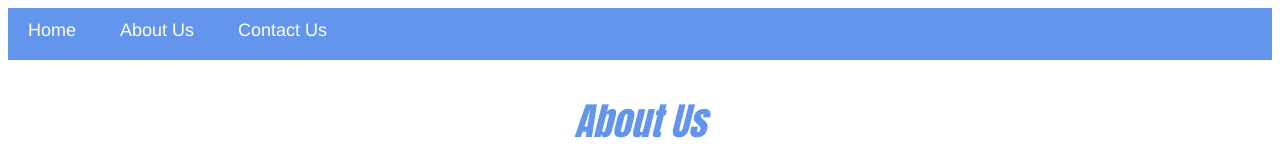
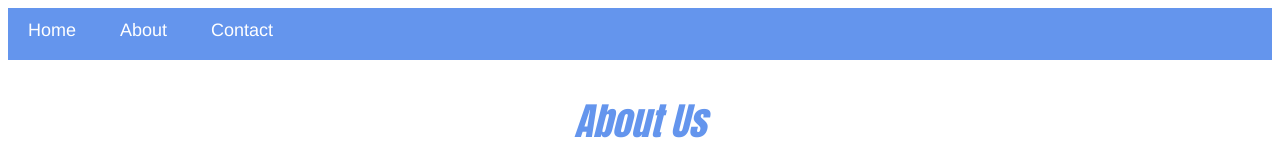
Before and after one commit to justincalex/My-Super-Hero-App, a plain HTML site: page About.html in a window 1280 px wide. Shown: the top 160 px of the page. Drawn offline with Linux system fonts and the light colour scheme.

Commit message:
Update Menu

```diff
--- a/About.html
+++ b/About.html
@@ -6,8 +6,8 @@
     <body>
         <div id="menu">
             <a href="index.html">Home</a>
-            <a href="About.html">About Us</a>
-            <a href="Contact.html">Contact Us</a>
+            <a href="About.html">About</a>
+            <a href="Contact.html">Contact</a>
         </div>
         <h2>About Us</h2>
         <p>We are a family run business specialising in greenery</p>
```
Also changed, not shown: index.html (+2 -2 lines).
